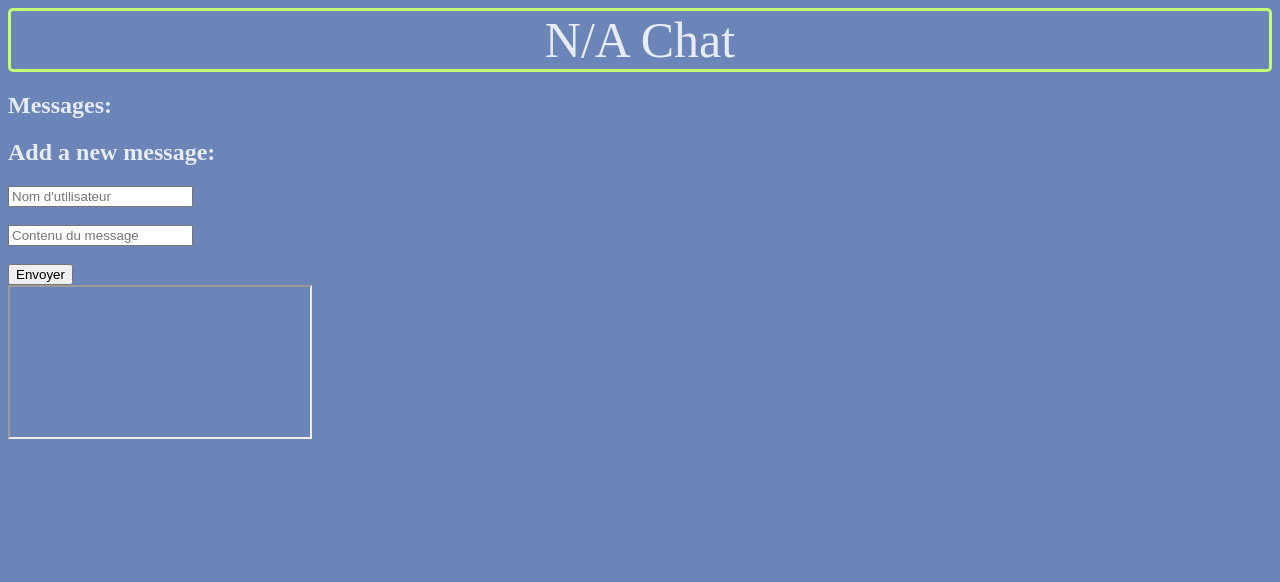
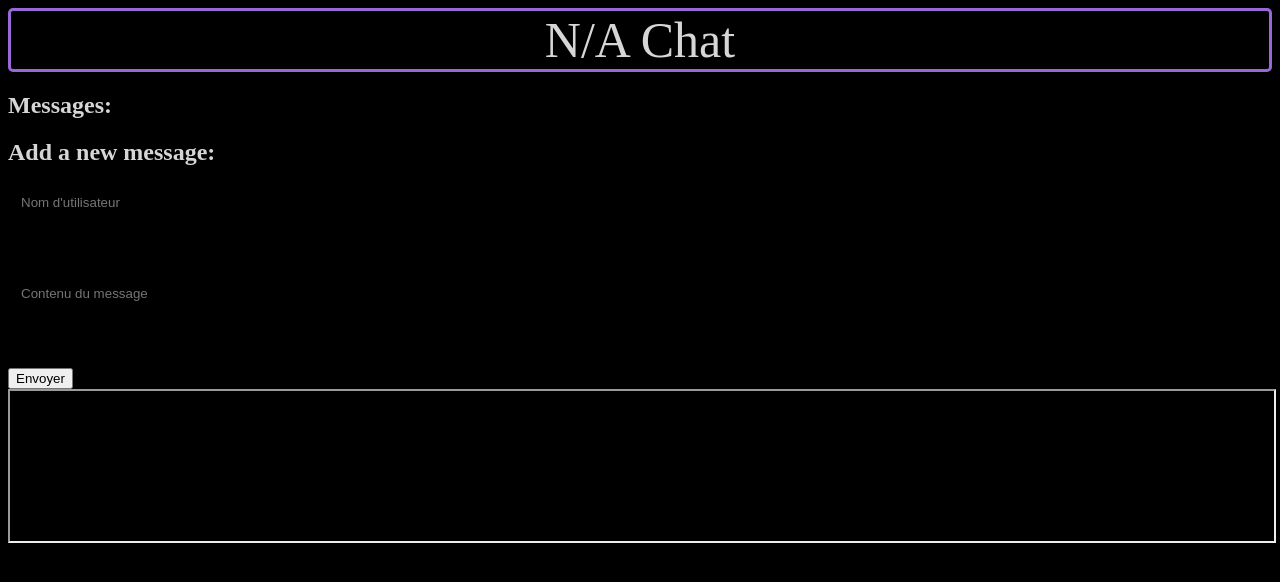
Before and after one commit to Sarlay/noname-chat, a PHP site: page / in a window 1280 px wide. Shown: the top 582 px of the page. Run offline with PHP 8.4, Linux system fonts and the light colour scheme; data that the repository does not hold is empty.

Commit message:
added iframe

```diff
--- a/stylesheet.css
+++ b/stylesheet.css
@@ -1,16 +1,16 @@
 body {
-    background-color: #6b85b9;
+    background-color: #000000;
     opacity: 1;
     color: rgba(255, 255, 255, 0.84);
     max-width: 100%;
 }
 text {
-    color: rgb(219, 188, 188);
+    color: rgb(255, 255, 255);
 }
 .header {
     border-style: solid;
     border-radius: 5px;
-    border-color: rgb(199, 253, 111);
+    border-color: rgb(152, 104, 214);
     text-align: center;
 }
 .website_title {
@@ -24,8 +24,20 @@ text {
     margin-left: 5px;
 }
 .message_line {
-    background-color: rgb(141, 143, 252);
     width: 100%;
     height: 50px;
     margin-top: 5px;
 }
+
+input{
+  display: block;
+  width: 400px;
+  margin: 0 0 20px;
+  padding: 8px 12px 10px 12px;
+  border: 1px solid rgba(0,0,0,.5);
+  background: rgba(0,0,0,.25);
+}
+
+iframe {
+    width: 100%;
+}
```
